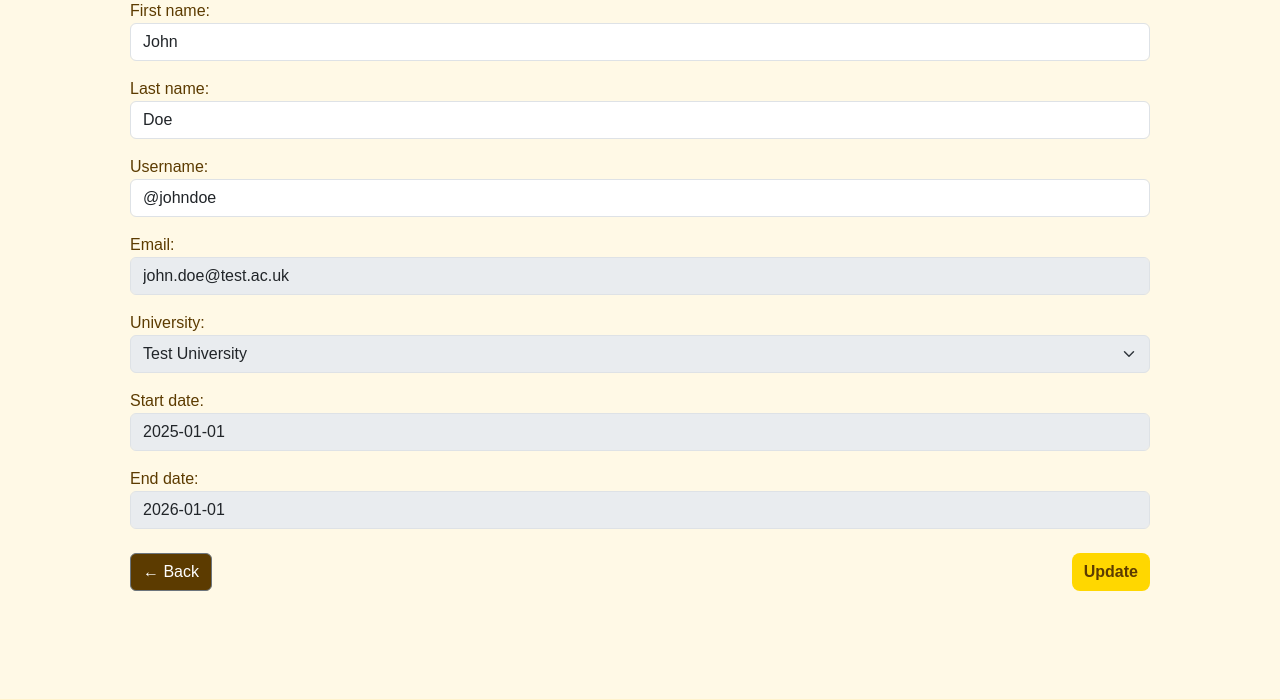
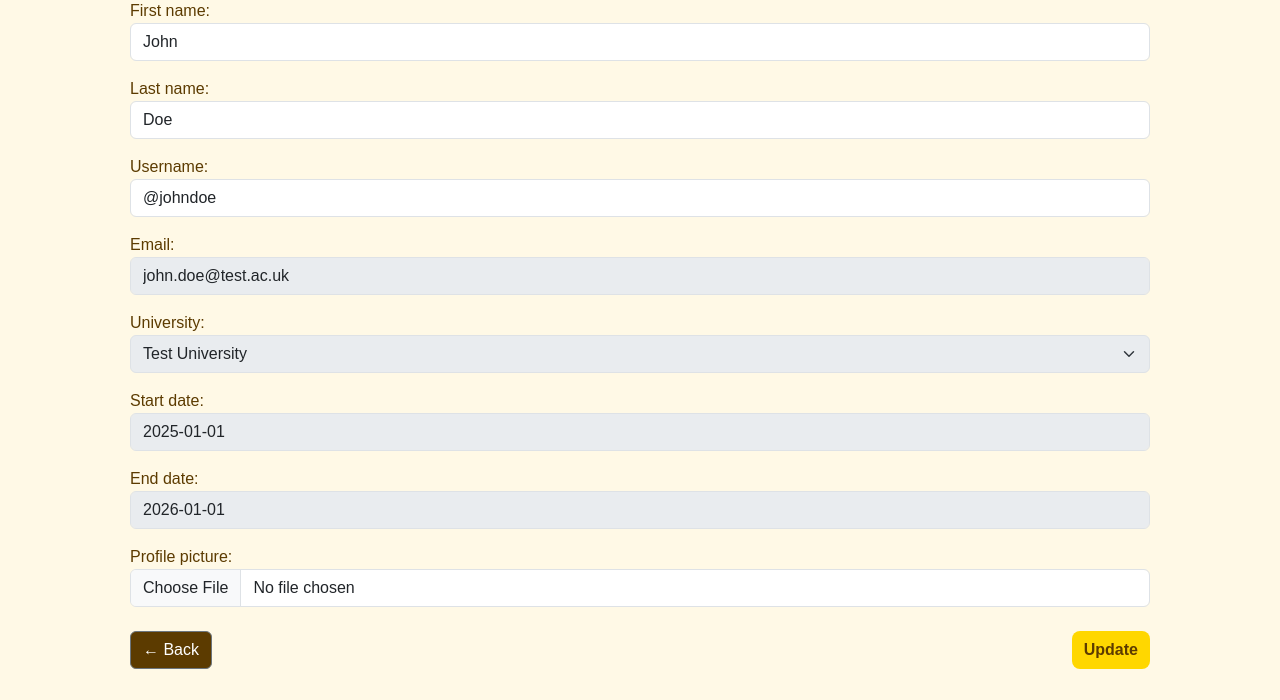
Before and after one commit to dilaramksh/dinasaurs_project, a Django app: page /profile/ in a window 1280 px wide. Shown: the part 251-951 px from the top of the page. Run offline with Django 5.2, Linux system fonts and the light colour scheme; a user stored in the database is signed in; data comes from the database, SQL or seed files in the repository; parts of the project's set-up code (start-up, migrations or seed data) failed here and were passed over; some libraries are stand-ins or nearby versions.

Commit message:
Added and still in progress of ensuring that users can change their profile pictures

```diff
--- a/social_media/forms/user_form.py
+++ b/social_media/forms/user_form.py
@@ -1,12 +1,18 @@
 from django import forms
 from social_media.models import User, University
+
+
+DEFAULT_PROFILE_PICTURE = "profile_pictures/default.jpg"
 
 class UserForm(forms.ModelForm):
     """Form to update user profiles."""
 
+    profile_picture = forms.ImageField(required=False)
+
     class Meta:
         model = User
-        fields = ['first_name', 'last_name', 'username', 'email', 'university','start_date', 'end_date']
+        fields = ['first_name', 'last_name', 'username', 'email', 'university','start_date', 'end_date', 'profile_picture']
+
 
     email = forms.EmailField(disabled=True)
     university = forms.ModelChoiceField(queryset=University.objects.all(), disabled=True)
--- a/social_media/management/commands/seed.py
+++ b/social_media/management/commands/seed.py
@@ -4,7 +4,7 @@ from django.template.defaultfilters import first
 from social_media.models import *
 import random
 
-DEFAULT_PROFILE_PICTURE = "profile_pictures/default_user.jpg"
+DEFAULT_PROFILE_PICTURE = "profile_pictures/default.jpg"
 
 user_fixtures = [
     {'first_name':'john', 'last_name':'doe', 'username':'@johndoe', 'email':'johndoe@kcl.ac.uk', 'user_type':'student', 'university':"King's College London", 'start_date':'2023-09-23', 'end_date':'2026-05-06', 'profile_picture': DEFAULT_PROFILE_PICTURE},
--- a/social_media/models/user.py
+++ b/social_media/models/user.py
@@ -33,6 +33,7 @@ class User(AbstractUser):
     REQUIRED_FIELDS = ['email']
 
     def save(self, *args, **kwargs):
+        self.delete_old_picture()
         if not self.username:  # Automatically set username to email if not provided
             self.username = self.email
         super().save(*args, **kwargs)
@@ -41,6 +42,13 @@ class User(AbstractUser):
         """Model options."""
 
         ordering = ['last_name', 'first_name']
+
+    def delete_old_picture(self):
+        """Deletes the old profile picture from S3 when a new one is uploaded."""
+        if self.pk:  # Check if the instance already exists in the DB
+            old_instance = User.objects.get(pk=self.pk)
+            if old_instance.profile_picture and old_instance.profile_picture != self.profile_picture:
+                old_instance.profile_picture.delete(save=False)
 
     def full_name(self):
         """Return a string containing the user's full name."""
--- a/social_media/templates/student/student_dashboard.html
+++ b/social_media/templates/student/student_dashboard.html
@@ -26,11 +26,10 @@
                                     class="img-fluid rounded-circle mb-3"
                                     alt="Profile Picture">
                             {% else %}
-                                <img src="{% static 'profile_pictures/default.jpg' %}"
+                                <img src="https://hive-society.s3.amazonaws.com/profile_pictures/default-user.jpg"
                                     class="img-fluid rounded-circle mb-3"
                                     alt="Default Profile Picture">
                             {% endif %}
-
                             <h6>{{ user.full_name }}</h6>
                             <hr>
                             <p><strong>Email:</strong> {{ user.email }}</p>
--- a/social_media/views/profile_views.py
+++ b/social_media/views/profile_views.py
@@ -7,6 +7,9 @@ from django.views.generic.edit import UpdateView, FormView
 from social_media.models import User
 from social_media.forms import UserForm, PasswordForm
 from django.contrib.auth import login, logout
+import boto3
+
+DEFAULT_PROFILE_PICTURE = "profile_pictures/default.jpg"
 
 class ProfileUpdateView(LoginRequiredMixin, UpdateView):
     """Display user profile editing screen, and handle profile modifications."""
@@ -20,6 +23,23 @@ class ProfileUpdateView(LoginRequiredMixin, UpdateView):
         return self.request.user
 
     def form_valid(self, form):
+        """Handle valid profile update, remove old picture, and upload new one."""
+        user = self.request.user
+        new_picture = form.cleaned_data.get('profile_picture')  # Fix incorrect access
+
+        if new_picture and user.profile_picture and user.profile_picture.url != DEFAULT_PROFILE_PICTURE:
+            s3_client = boto3.client('s3')
+            bucket_name = settings.AWS_STORAGE_BUCKET_NAME
+
+            try:
+                s3_client.delete_object(Bucket=bucket_name, Key=user.profile_picture)
+            except Exception as e:
+                print(f"Error deleting old profile picture: {e}")
+
+        # Update user profile
+        user.profile_picture = new_picture
+        user.save()
+
         messages.success(self.request, "Profile updated!")
         return super().form_valid(form)
 
@@ -30,6 +50,7 @@ class ProfileUpdateView(LoginRequiredMixin, UpdateView):
     def get_success_url(self):
         """Return the redirect URL after a successful update."""
         return reverse(settings.REDIRECT_URL_WHEN_LOGGED_IN)
+
 
     """
     def get_success_url(self):
--- a/social_media/views/signup_view.py
+++ b/social_media/views/signup_view.py
@@ -5,7 +5,7 @@ from django.urls import reverse, NoReverseMatch
 from django.views.generic.edit import FormView
 from social_media.forms import SignUpForm
 
-DEFAULT_PROFILE_PICTURE_URL = "profile_pictures/default.jpg"
+DEFAULT_PROFILE_PICTURE = "profile_pictures/default.jpg"
 
 class SignUpView(LoginProhibitedMixin, FormView):
     """Display the sign up screen and handle sign ups."""
@@ -19,7 +19,8 @@ class SignUpView(LoginProhibitedMixin, FormView):
         if self.request.FILES.get("profile_picture"):
             user.profile_picture = self.request.FILES["profile_picture"]
         else:
-            user.profile_picture = DEFAULT_PROFILE_PICTURE_URL
+            user.profile_picture = DEFAULT_PROFILE_PICTURE
+
         user.save()
         login(self.request, user)
 
--- a/static/css/custom.css
+++ b/static/css/custom.css
@@ -166,3 +166,13 @@ h5 {
 .container {
   padding: 30px;
 }
+/*
+  Profile pictures
+*/
+
+.circular-profile {
+  width: 120px;
+  height: 120px;
+  border-radius: 50%;
+  object-fit: cover;
+}
```
